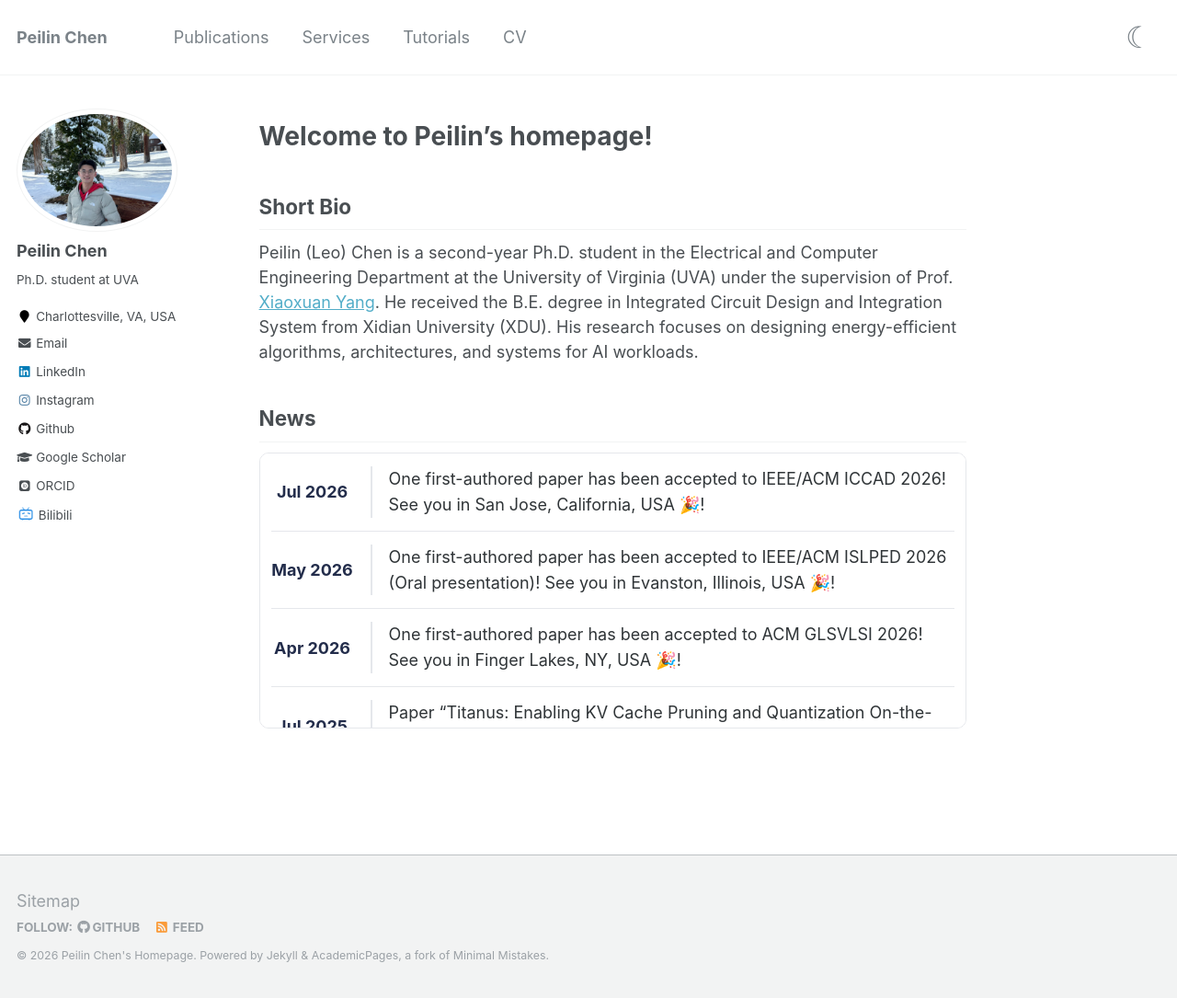
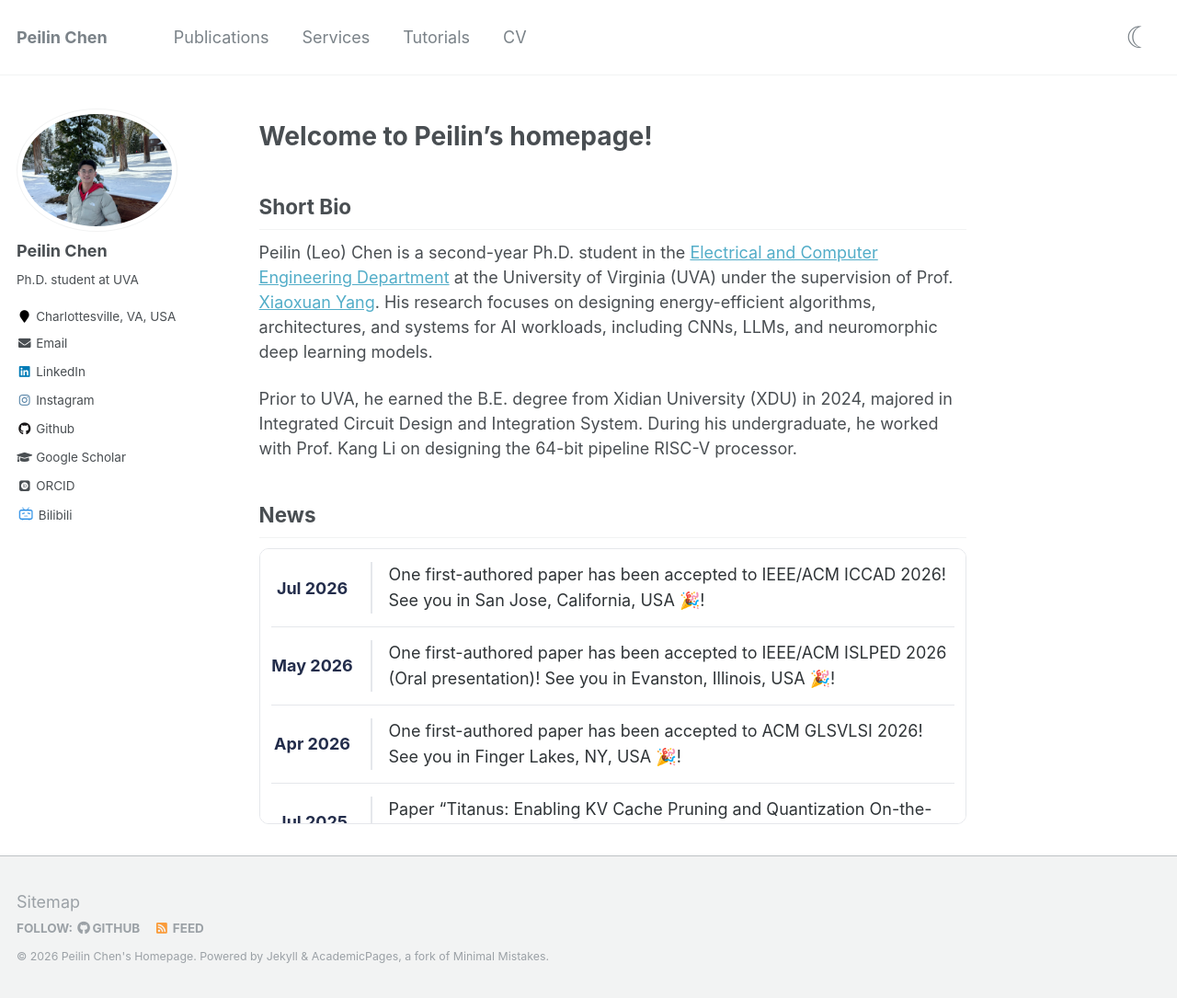
Before and after one commit to peilin-chen/peilin-chen.github.io, a Jekyll site: the page built from _pages/about.md, in a window 1280 px wide and 1085 px high. Shown: the whole window at 92% size. Built offline with Jekyll 4.4.1, drawn with Linux system fonts in a browser that asks for light colours; some web fonts are replaced.

Commit message:
Enhance bio with research focus and education details
Updated bio to include specific research areas and undergraduate experience.

```diff
--- a/_pages/about.md
+++ b/_pages/about.md
@@ -14,12 +14,13 @@ redirect_from:
 
 ## Short Bio
 
-Peilin (Leo) Chen is a second-year Ph.D. student in the Electrical and Computer Engineering Department at the
+Peilin (Leo) Chen is a second-year Ph.D. student in the <a href="https://engineering.virginia.edu/department/electrical-and-computer-engineering">Electrical and Computer Engineering Department</a> at the
     University of Virginia (UVA) under the supervision of Prof.
-    <a href="https://engineering.virginia.edu/faculty/xiaoxuan-yang">Xiaoxuan Yang</a>.
-    He received the B.E. degree in Integrated Circuit Design and Integration System
-    from Xidian University (XDU). His research focuses on designing energy-efficient algorithms,
-    architectures, and systems for AI workloads.
+    <a href="https://engineering.virginia.edu/faculty/xiaoxuan-yang">Xiaoxuan Yang</a>. His research focuses on designing energy-efficient algorithms,
+    architectures, and systems for AI workloads, including CNNs, LLMs, and neuromorphic deep learning models.
+
+Prior to UVA, he earned the B.E. degree from Xidian University (XDU) in 2024, majored in Integrated Circuit Design and Integration System.
+During his undergraduate, he worked with Prof. Kang Li on designing the 64-bit pipeline RISC-V processor.
 
 
 <!--
```
